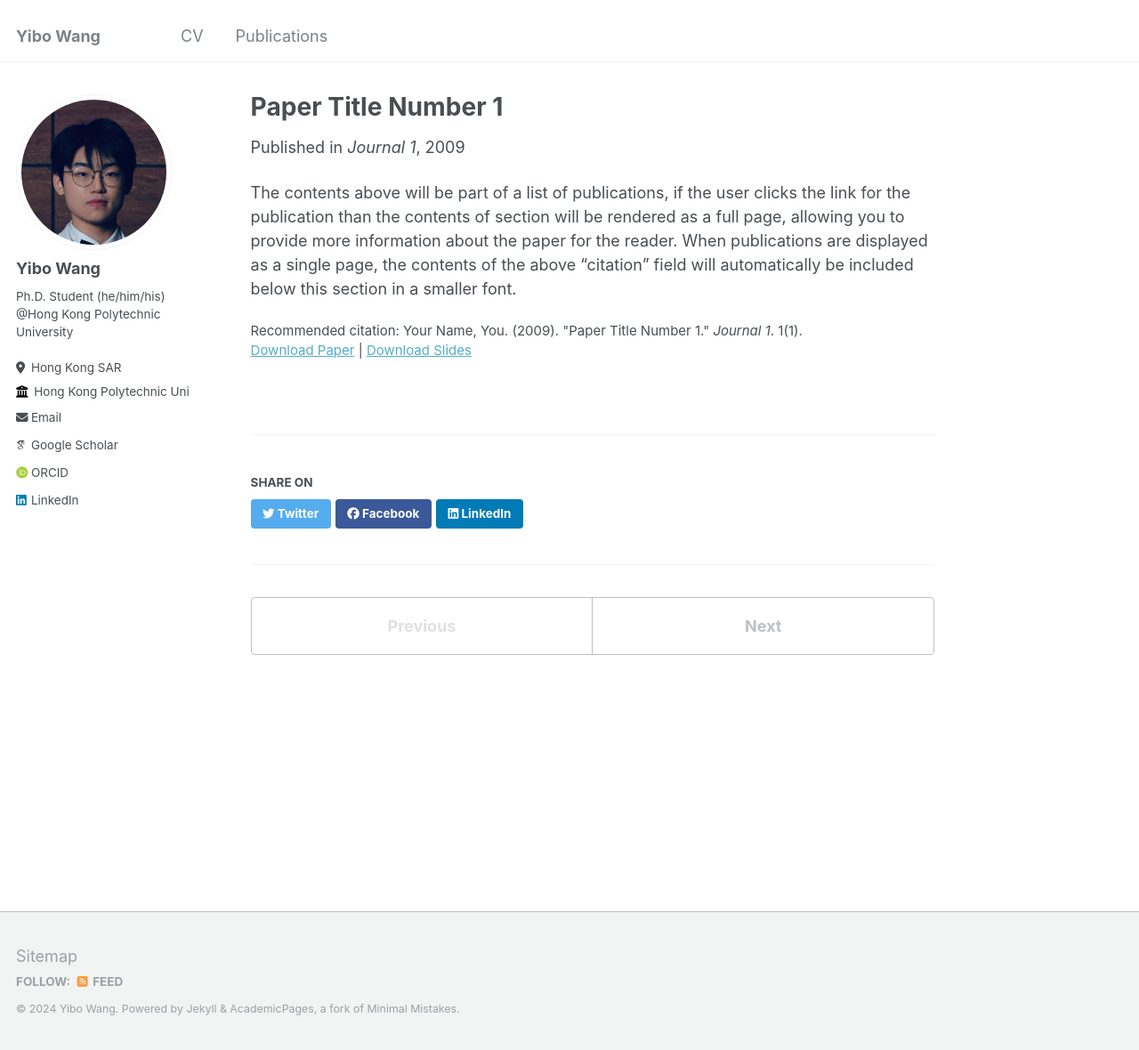
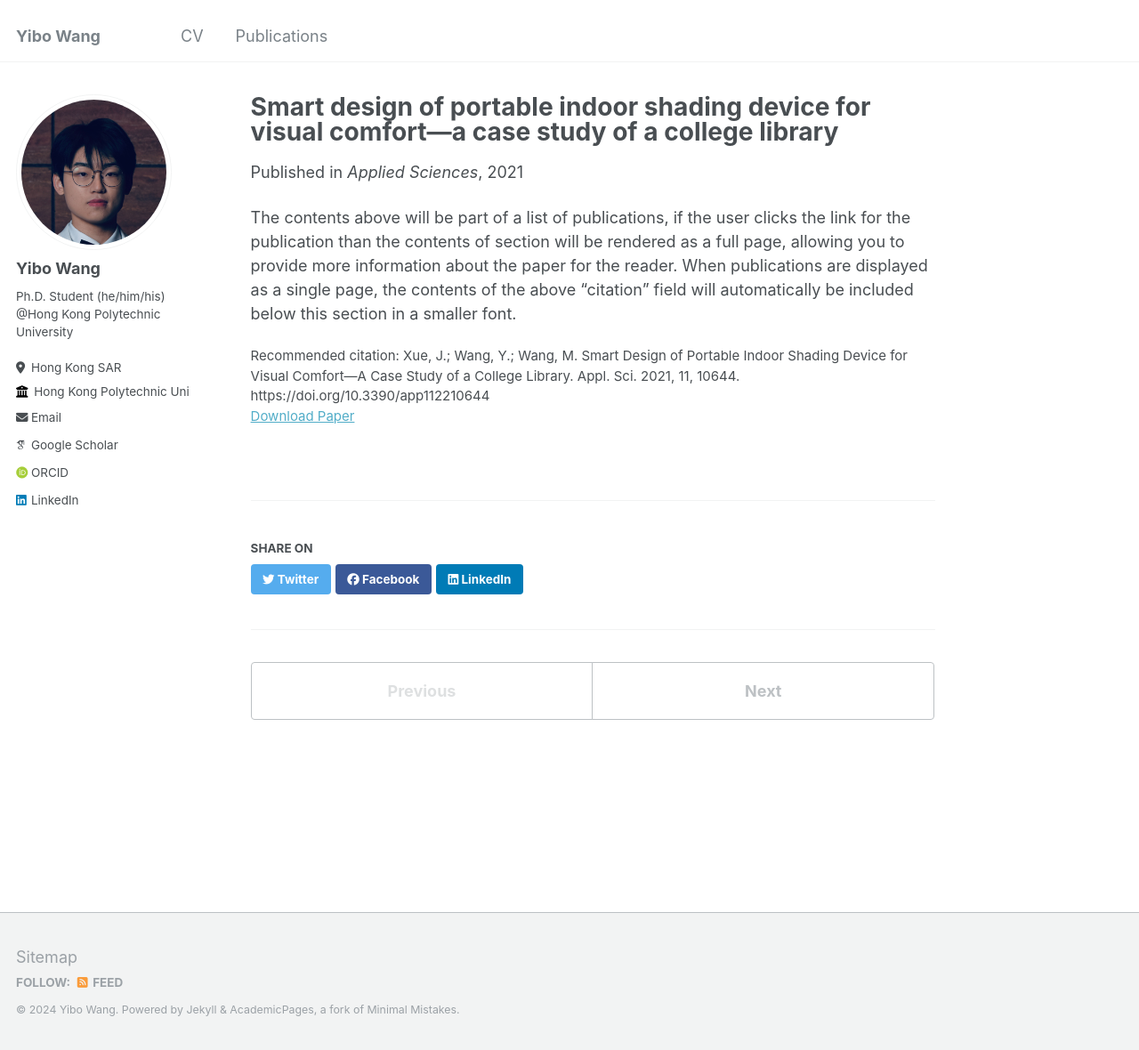
Before and after one commit to triv1um/triv1um.github.io, a Jekyll site: the page built from _publications/2009-10-01-paper-title-number-1.md, in a window 1280 px wide and 1180 px high. Shown: the whole window at 89% size. Built offline with Jekyll 4.4.1, drawn with Linux system fonts in a browser that asks for light colours; some web fonts are replaced.

Commit message:
update papers

```diff
--- a/_publications/2009-10-01-paper-title-number-1.md
+++ b/_publications/2009-10-01-paper-title-number-1.md
@@ -1,13 +1,13 @@
 ---
-title: "Paper Title Number 1"
+title: "Smart design of portable indoor shading device for visual comfort—a case study of a college library"
 collection: publications
-permalink: /publication/2009-10-01-paper-title-number-1
-excerpt: 'This paper is about the number 1. The number 2 is left for future work.'
-date: 2009-10-01
-venue: 'Journal 1'
-slidesurl: 'http://academicpages.github.io/files/slides1.pdf'
-paperurl: 'http://academicpages.github.io/files/paper1.pdf'
-citation: 'Your Name, You. (2009). &quot;Paper Title Number 1.&quot; <i>Journal 1</i>. 1(1).'
+permalink: /publication/2021-11-11-paper-title-number-1
+excerpt: 'This paper presents the design and evaluation of a smart, portable shading device aimed at improving visual comfort in library environments by effectively reducing glare and enhancing user satisfaction through the use of sensors and a mobile application for automated adjustments.'
+date: 2021-11-11
+venue: 'Applied Sciences'
+#slidesurl: 'http://academicpages.github.io/files/slides1.pdf'
+paperurl: 'http://triv1um4.github.io/files/applsci-11-10644-v2.pdf'
+citation: 'Xue, J.; Wang, Y.; Wang, M. Smart Design of Portable Indoor Shading Device for Visual Comfort—A Case Study of a College Library. Appl. Sci. 2021, 11, 10644. https://doi.org/10.3390/app112210644'
 ---
 
 The contents above will be part of a list of publications, if the user clicks the link for the publication than the contents of section will be rendered as a full page, allowing you to provide more information about the paper for the reader. When publications are displayed as a single page, the contents of the above "citation" field will automatically be included below this section in a smaller font.
```
Also changed, not shown: _pages/about.md (+1 -1 lines), _publications/2010-10-01-paper-title-number-2.md (+8 -8 lines), _publications/2015-10-01-paper-title-number-3.md (deleted, +0 -13 lines), 8 other files.
